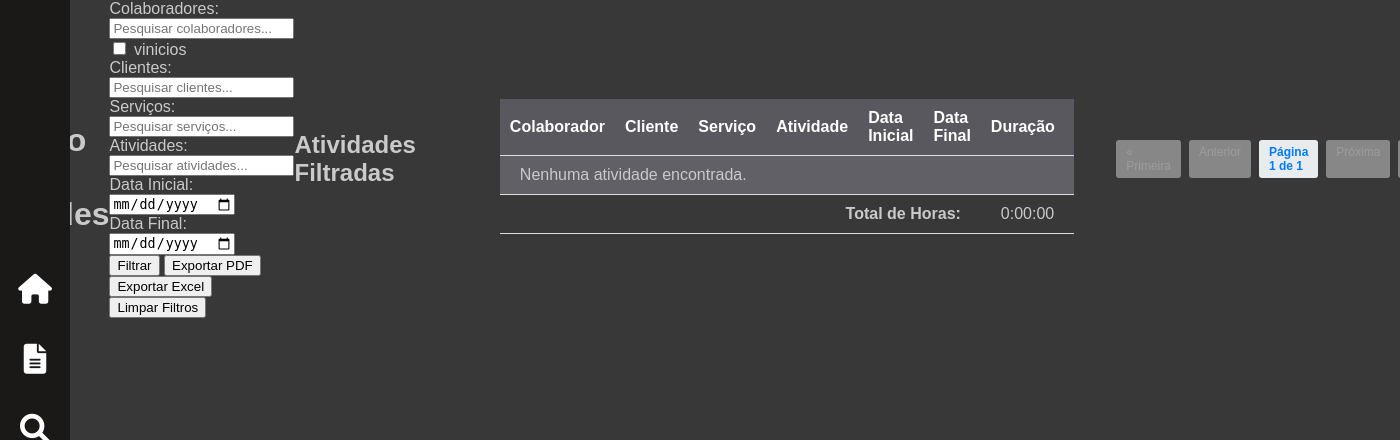
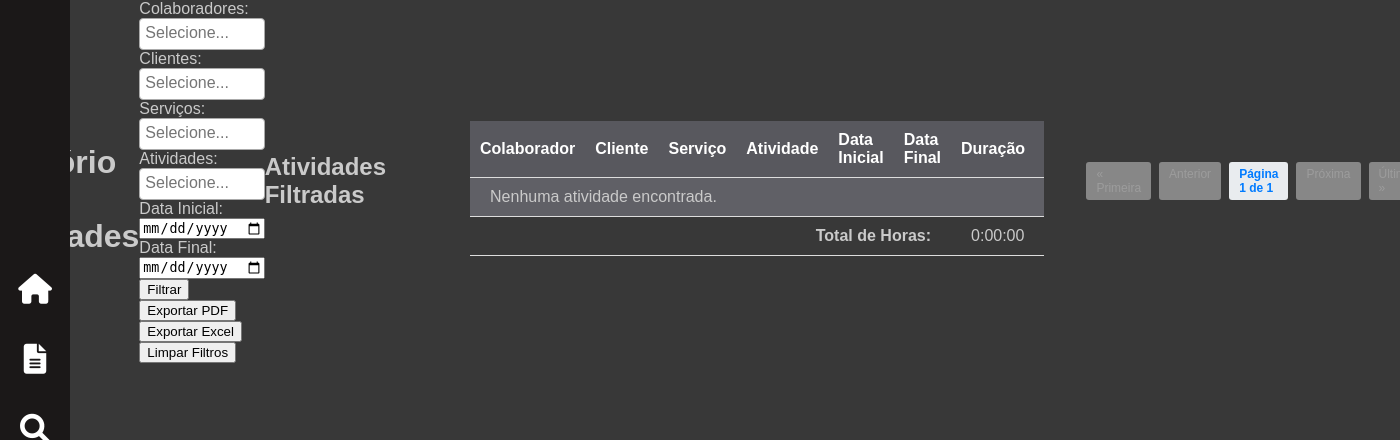
Before and after one commit to Vorceek/DjangoTests, a Django app: page /admin-base/relatorio/ in a window 1400 px wide; the page is wider, and only the part inside the window is pictured. Shown: the part 61-501 px from the top of that part. Run offline with Django 5.2, Linux system fonts and the light colour scheme; a user stored in the database is signed in; data comes from the database, SQL or seed files in the repository; data that the repository does not hold is empty; some libraries are stand-ins or nearby versions.

Commit message:
Atualização Selects

```diff
--- a/timesheet/apps/admin_app/views.py
+++ b/timesheet/apps/admin_app/views.py
@@ -372,10 +372,10 @@ class GerarRelatorioView(LoginRequiredMixin, AdminRequiredMixin, View):
             return response
 
         # Para os filtros exibidos no template, obtemos clientes, serviços, atividades e colaboradores
-        clientes = Cliente.objects.filter(setor__in=setores_usuario).distinct()
-        servicos = Servico.objects.filter(setor__in=setores_usuario).distinct()
-        atividadegeral = Atividade.objects.filter(setor__in=setores_usuario).distinct()
-        colaboradores = User.objects.filter(groups__in=setores_usuario).distinct()
+        clientes = Cliente.objects.filter(setor__in=setores_usuario).distinct().order_by('nome')
+        servicos = Servico.objects.filter(setor__in=setores_usuario).distinct().order_by('nome')
+        atividadegeral = Atividade.objects.filter(setor__in=setores_usuario).distinct().order_by('nome')
+        colaboradores = User.objects.filter(groups__in=setores_usuario).distinct().order_by('username')
 
         context = {
             'atividades': atividades_page,
--- a/timesheet/templates/admin/relatorio.html
+++ b/timesheet/templates/admin/relatorio.html
@@ -8,72 +8,63 @@
 <link rel="stylesheet" href="{% static 'user/css/minhas_atividades.css' %}">
 <link rel="stylesheet" href="{% static 'user/css/modal.css' %}">
 <link rel="stylesheet" href="{% static 'admin/css/relatorio.css' %}">
+
+<script src="https://code.jquery.com/jquery-3.6.0.min.js"></script>
+<link href="https://cdn.jsdelivr.net/npm/select2@4.1.0-rc.0/dist/css/select2.min.css" rel="stylesheet" />
 {% endblock %}
 
 <main id="main-form">
     <h1 class="h1-gerar-relatorio">Gerar Relatório de Atividades</h1>
 
     <form method="GET" action="{% url 'admin_app:gerar_relatorio' %}">
-        <!-- Filtros -->
         <div class="main-filters">
-
             <!-- Colaboradores -->
             <div class="filter-group">
-                <label>Colaboradores:</label>
-                <input type="text" id="colaboradorSearch" onkeyup="filterOptions('colaboradorSearch', 'colaboradorList')" placeholder="Pesquisar colaboradores...">
-                <div id="colaboradorList" class="filter-list">
+                <label for="colaborador">Colaboradores:</label>
+                <select id="colaborador" name="colaborador" class="select2" multiple>
                     {% for colaborador in colaboradores %}
-                        <div>
-                            <input type="checkbox" id="colaborador-{{ colaborador.id }}" name="colaborador" value="{{ colaborador.id }}" {% if colaborador.id|stringformat:"s" in colaborador_ids %}checked{% endif %}>
-                            <label for="colaborador-{{ colaborador.id }}">{{ colaborador.username }}</label>
-                        </div>
+                        <option value="{{ colaborador.id }}" {% if colaborador.id|stringformat:"s" in colaborador_ids %}selected{% endif %}>
+                            {{ colaborador.username }}
+                        </option>
                     {% endfor %}
-                </div>
+                </select>
             </div>
-
 
             <!-- Clientes -->
             <div class="filter-group">
-                <label>Clientes:</label>
-                <input type="text" id="clienteSearch" onkeyup="filterOptions('clienteSearch', 'clienteList')" placeholder="Pesquisar clientes...">
-                <div id="clienteList" class="filter-list">
+                <label for="cliente">Clientes:</label>
+                <select id="cliente" name="cliente" class="select2" multiple>
                     {% for cliente in clientes %}
-                        <div>
-                            <input type="checkbox" name="cliente" value="{{ cliente.id }}" {% if cliente.id|stringformat:"s" in cliente_ids %}checked{% endif %}>
-                            <label>{{ cliente.nome }}</label>
-                        </div>
+                        <option value="{{ cliente.id }}" {% if cliente.id|stringformat:"s" in cliente_ids %}selected{% endif %}>
+                            {{ cliente.nome }}
+                        </option>
                     {% endfor %}
-                </div>
+                </select>
             </div>
 
             <!-- Serviços -->
             <div class="filter-group">
-                <label>Serviços:</label>
-                <input type="text" id="servicoSearch" onkeyup="filterOptions('servicoSearch', 'servicoList')" placeholder="Pesquisar serviços...">
-                <div id="servicoList" class="filter-list">
+                <label for="servico">Serviços:</label>
+                <select id="servico" name="servico" class="select2" multiple>
                     {% for servico in servicos %}
-                        <div>
-                            <input type="checkbox" name="servico" value="{{ servico.id }}" {% if servico.id|stringformat:"s" in servico_ids %}checked{% endif %}>
-                            <label>{{ servico.nome }}</label>
-                        </div>
+                        <option value="{{ servico.id }}" {% if servico.id|stringformat:"s" in servico_ids %}selected{% endif %}>
+                            {{ servico.nome }}
+                        </option>
                     {% endfor %}
-                </div>
+                </select>
             </div>
 
             <!-- Atividades -->
             <div class="filter-group">
-                <label>Atividades:</label>
-                <input type="text" id="atividadeSearch" onkeyup="filterOptions('atividadeSearch', 'atividadeList')" placeholder="Pesquisar atividades...">
-                <div id="atividadeList" class="filter-list">
+                <label for="atividade">Atividades:</label>
+                <select id="atividade" name="atividade" class="select2" multiple>
                     {% for atividade in atividadegeral %}
-                        <div>
-                            <input type="checkbox" name="atividade" value="{{ atividade.id }}" {% if atividade.id|stringformat:"s" in atividadegeral_ids %}checked{% endif %}>
-                            <label>{{ atividade.nome }}</label>
-                        </div>
+                        <option value="{{ atividade.id }}" {% if atividade.id|stringformat:"s" in atividadegeral_ids %}selected{% endif %}>
+                            {{ atividade.nome }}
+                        </option>
                     {% endfor %}
-                </div>
+                </select>
             </div>
-
 
             <!-- Data Inicial -->
             <div class="filter-group">
@@ -159,24 +150,23 @@
         </ul>
     </div>
 
+    <!--Script SELECT2-->
+    <script src="https://cdn.jsdelivr.net/npm/select2@4.1.0-rc.0/dist/js/select2.min.js"></script>
 </main>
+
+<script>
+    document.addEventListener('DOMContentLoaded', function() {
+        // Inicializa o Select2 para cada select
+        $('.select2').select2({
+            placeholder: "Selecione...",
+            allowClear: true,
+            width: '100%'
+        });
+    });
+</script>
 
 <!-- SCRIPT PARA FILTRAR AS OPÇÕES -->
 <script>
-    function filterOptions(searchId, listId) {
-        const searchValue = document.getElementById(searchId).value.toLowerCase();
-        const list = document.getElementById(listId);
-        const options = list.getElementsByTagName('div');
-        for (let option of options) {
-            const label = option.getElementsByTagName('label')[0];
-            if (label && label.textContent.toLowerCase().indexOf(searchValue) === -1) {
-                option.style.display = 'none';
-            } else {
-                option.style.display = 'block';
-            }
-        }
-    }
-
     // Script para manter o scroll
     document.addEventListener("DOMContentLoaded", function() {
         if (sessionStorage.getItem('scrollPosition')) {
@@ -188,4 +178,5 @@
     });
 </script>
 
+
 {% endblock %}
```
Also changed, not shown: 1 other file.
